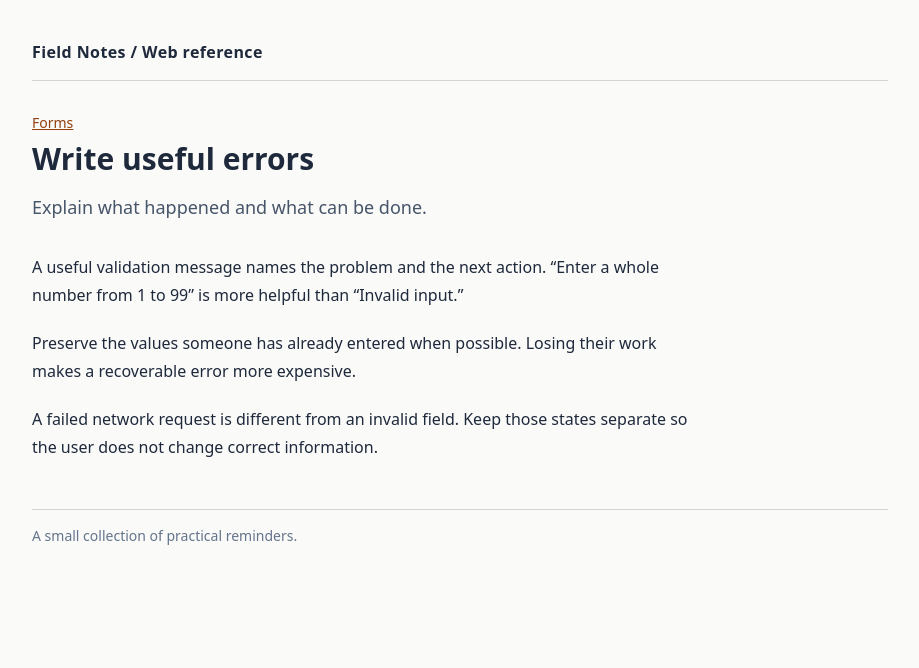
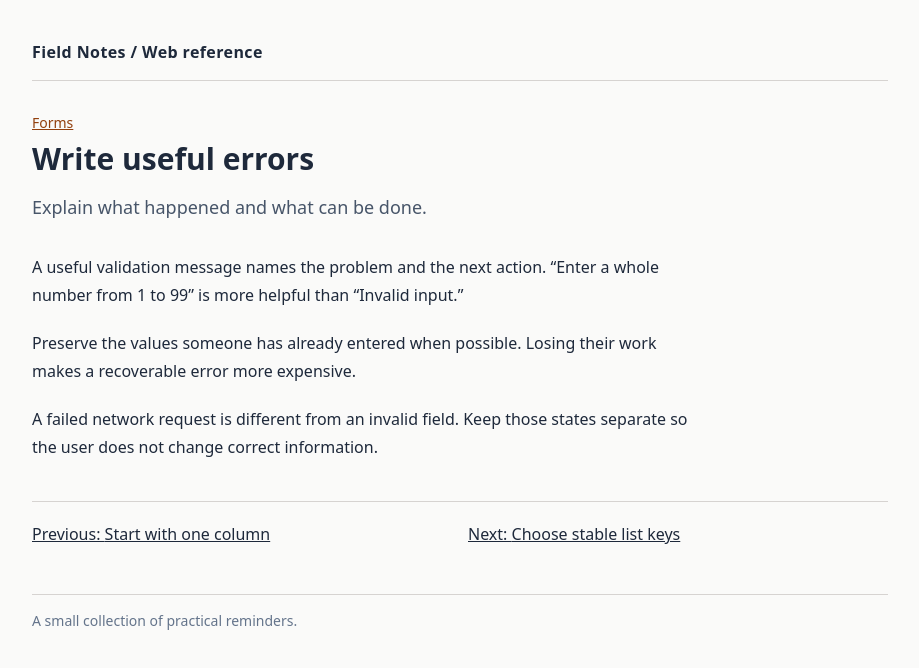
Before and after one commit to kirkduchesne/field-notes, a Next.js app: page /notes/clear-error-messages in a window 1280 px wide. Shown: the top 668 px of the page, without its empty margins (180-1099 px from the left). Built offline with nearby package versions, Linux system fonts and the light colour scheme.

Commit message:
feat: link adjacent notes in reading order

```diff
--- a/app/notes/[slug]/page.tsx
+++ b/app/notes/[slug]/page.tsx
@@ -1,6 +1,7 @@
 import type { Metadata } from 'next';
 import { getNote, notes } from '@/lib/notes';
 import { notFound } from 'next/navigation';
+export const dynamicParams = false;
 export function generateStaticParams() {
   return notes.map(({ slug }) => ({ slug }));
 }
@@ -11,6 +12,9 @@ export function generateMetadata({ params }: { params: { slug: string } }): Meta
 export default function NotePage({ params }: { params: { slug: string } }) {
   const note = getNote(params.slug);
   if (!note) notFound();
+  const position = notes.findIndex((item) => item.slug === note.slug);
+  const previous = notes[position - 1];
+  const next = notes[position + 1];
   return (
     <main>
       <p className="text-sm font-medium text-amber-800"><a href={`/topics/${note.tag.toLowerCase()}`} className="underline">{note.tag}</a></p>
@@ -21,6 +25,10 @@ export default function NotePage({ params }: { params: { slug: string } }) {
           <p key={paragraph}>{paragraph}</p>
         ))}
       </div>
+      <nav aria-label="Reading order" className="mt-10 grid gap-4 border-t border-stone-300 pt-5 sm:grid-cols-2">
+        {previous ? <a href={`/notes/${previous.slug}`} rel="prev" className="underline">Previous: {previous.title}</a> : <span />}
+        {next ? <a href={`/notes/${next.slug}`} rel="next" className="underline">Next: {next.title}</a> : null}
+      </nav>
     </main>
   );
 }
```
